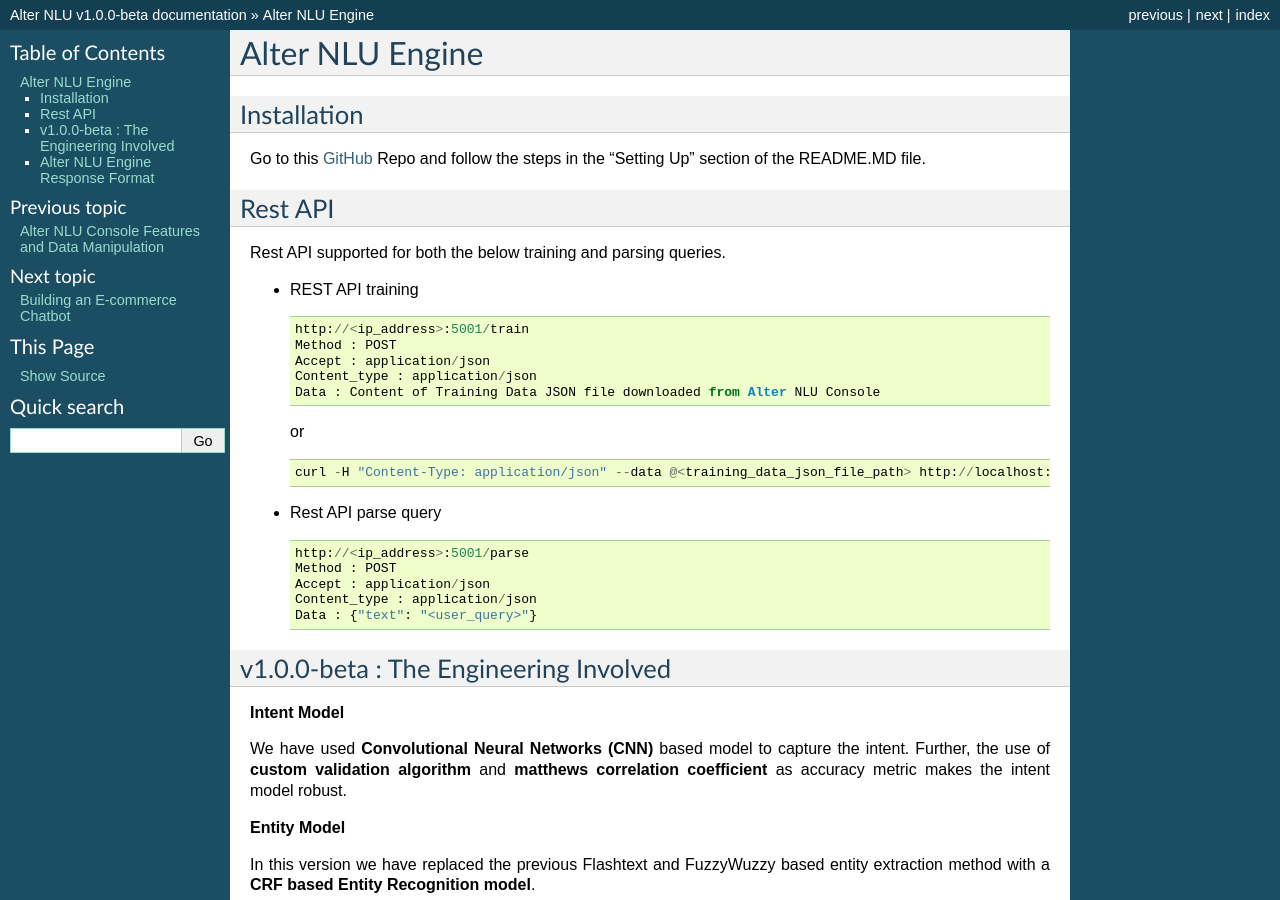
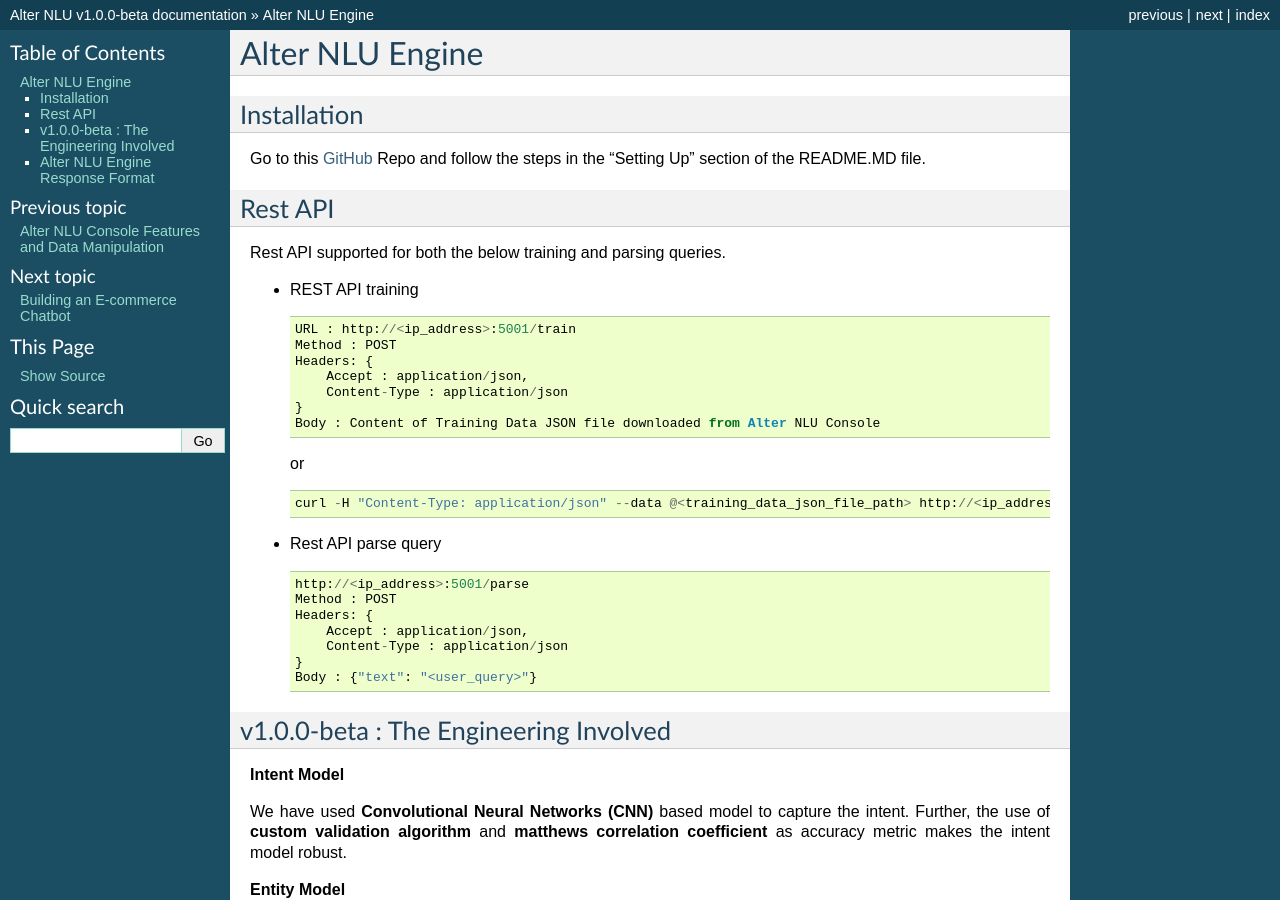
Before and after one commit to thakurtanya/kontikilabsDevelopers, a Sphinx documentation site: the page built from doc/source/GitHub-Pipeline.rst, in a window 1280 px wide and 900 px high. Built offline with Sphinx 7.4.7, drawn with Linux system fonts in a browser that asks for light colours.

Commit message:
content additions

```diff
--- a/doc/source/GitHub-Pipeline.rst
+++ b/doc/source/GitHub-Pipeline.rst
@@ -15,23 +15,27 @@
 
 -	REST API training ::
 
-		http://<ip_address>:5001/train
+		URL : http://<ip_address>:5001/train
 		Method : POST
-		Accept : application/json
-		Content_type : application/json
-		Data : Content of Training Data JSON file downloaded from Alter NLU Console
+		Headers: {
+		    Accept : application/json,
+		    Content-Type : application/json
+		}
+		Body : Content of Training Data JSON file downloaded from Alter NLU Console
 
 	or ::
 
-		curl -H "Content-Type: application/json" --data @<training_data_json_file_path> http://localhost:5001/train
+		curl -H "Content-Type: application/json" --data @<training_data_json_file_path> http://<ip_address>:5001/train
 
 -	Rest API parse query ::
 
 		http://<ip_address>:5001/parse
 		Method : POST
-		Accept : application/json
-		Content_type : application/json
-		Data : {"text": "<user_query>"}
+		Headers: {
+		    Accept : application/json,
+		    Content-Type : application/json
+		}
+		Body : {"text": "<user_query>"}
 
 ======================================
 v1.0.0-beta : The Engineering Involved
```
